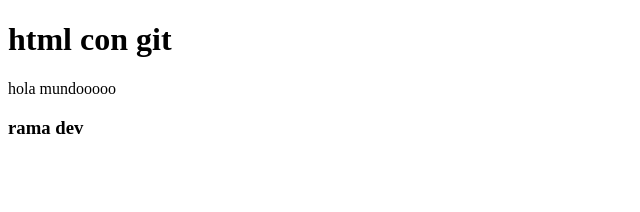
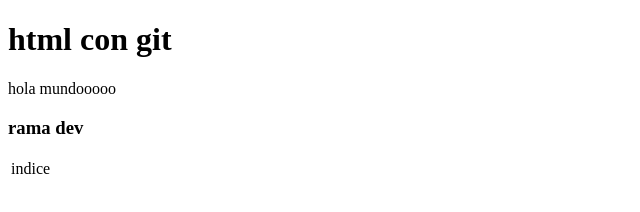
Before and after one commit to BraynerBarragan/git-example, a plain HTML site: page index.html in a window 1280 px wide. Shown: the full height of the page, 0-640 px from the left. Drawn offline with Linux system fonts and the light colour scheme.

Commit message:
creacion de tabla

```diff
--- a/index.html
+++ b/index.html
@@ -9,5 +9,10 @@
     <h1>html con git</h1>
     <p>hola mundooooo</p>
     <h3>rama dev</h3>
+    <table>
+        <tr>
+            <td>indice</td>
+        </tr>
+    </table>
 </body>
 </html>
```
